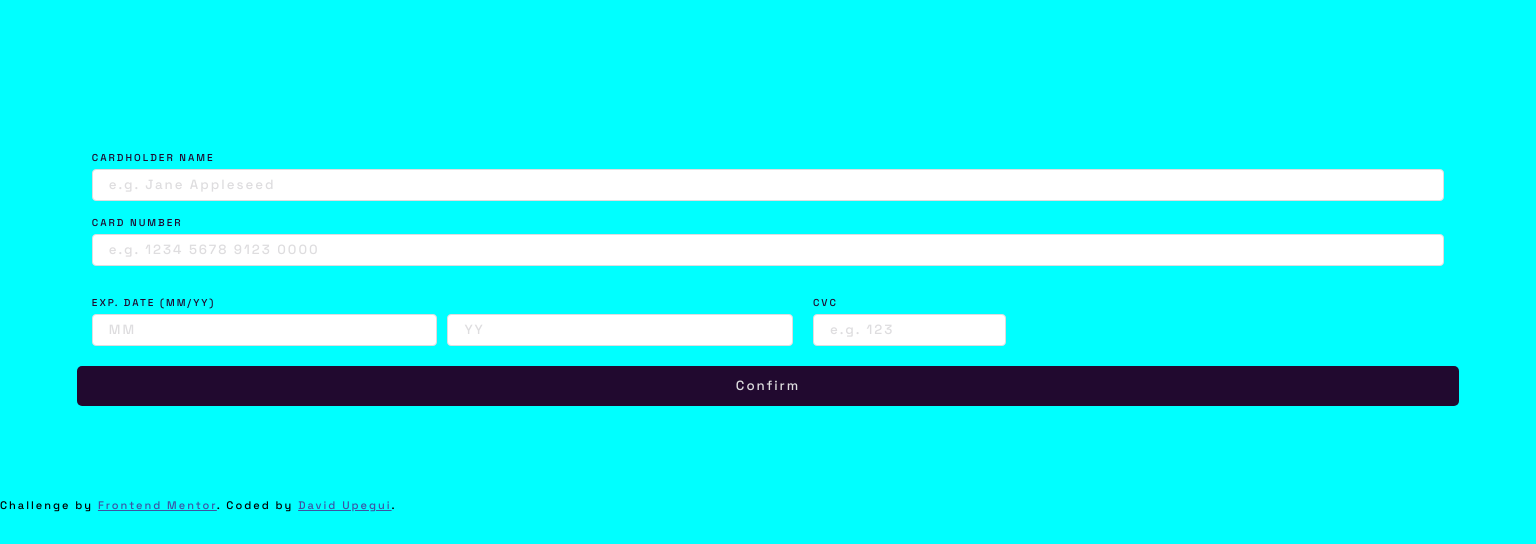
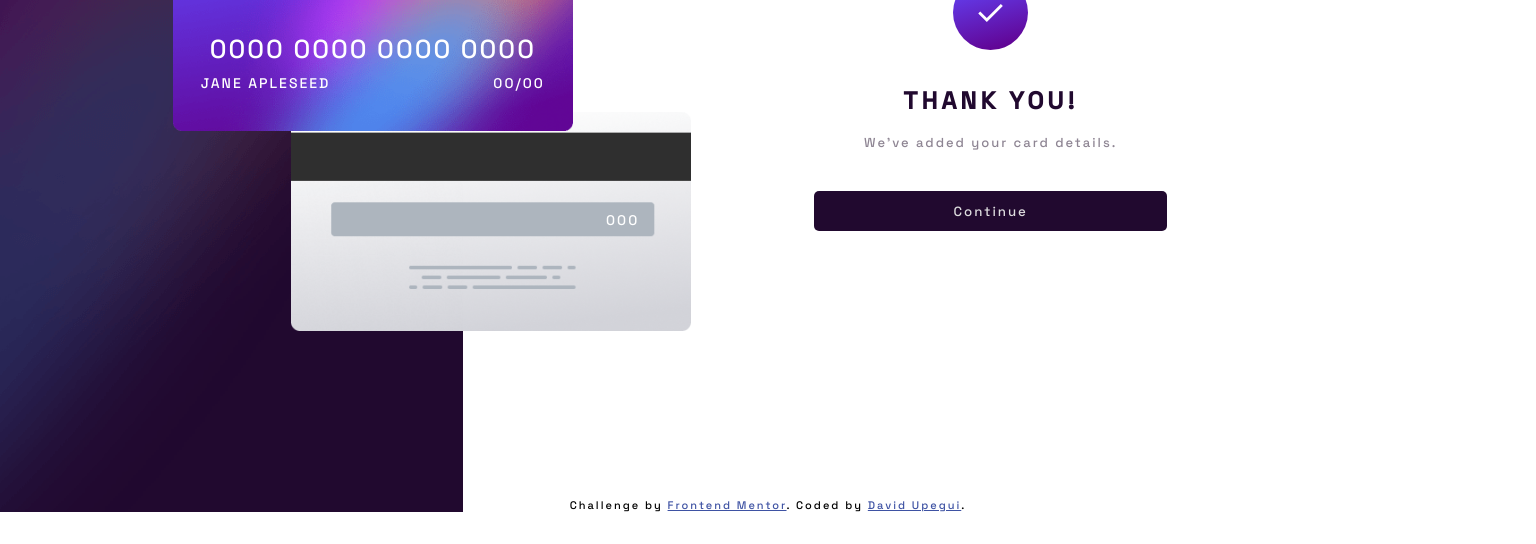
Before and after one commit to DavidUpegui/FEM---Interactive_card_details---HTML-CSS-JS, a plain HTML site: page index.html in a window 1536 px wide. Shown: the part 288-832 px from the top of the page. After the commit the page ends 800 px from the top, so only its background shows below. Drawn offline with Linux system fonts and the light colour scheme.

Commit message:
Added responsivity for 1440px screen.
All the classes as been modified (with the media query) for being
compatible with 1440px screen. There were made some small changes too:
- Refactoring the css class btn--confirm to btn--app in the styles.css
  file.
- Some ids have been added in index.html file.
- Some properties in the css file have been changed for the 375px screen
  due to better responsivity, currently, everythin is working fine.

```diff
--- a/css/styles.css
+++ b/css/styles.css
@@ -39,7 +39,7 @@ html, body{
 }
 .ccard__information{
     width: 100%;
-    padding: 15px;
+    padding: 7%;
     height: 100%;
     position: absolute;
     top: 0;
@@ -49,7 +49,7 @@ html, body{
     row-gap: 10px;
 }
 .ccard__logo{
-    width: 25%;
+    width: 23%;
     grid-column: 1/3;
 }
 .ccard__number{
@@ -72,7 +72,7 @@ html, body{
     font-size: 11px;
     position: absolute;
     top: 45%;
-    right: 10%;
+    right: 13%;
 }
 .form{
     margin-top: 10%;
@@ -121,7 +121,10 @@ html, body{
     background-color: grey;
     padding: 0.5rem 1rem;
 }
-.btn--confirm{
+.btn:hover{
+    cursor: pointer;
+}
+.btn--app{
     background-color: hsl(278, 68%, 11%);
     color: hsl(270, 3%, 87%);
     width: 100%;
@@ -132,10 +135,12 @@ html, body{
 .attribution{
     position: absolute;
     top: 100%;
-    transform: translateY(-100%);
+    left: 50%;
+    transform: translate(-50%,-100%);
 }
 .succes{
-    width: 80%;
+    width: 85%;
+    height: 350px;
     display: flex;
     flex-direction: column;
     align-items: center;
@@ -144,8 +149,8 @@ html, body{
     align-self: center;
 }
 .succes__picture{
-    margin: 10px;
-    width: 75px;
+    margin: 5%;
+    width: 90px;
 
 }
 .succes__img{
@@ -153,28 +158,86 @@ html, body{
     width: 100%;
 }
 .succes__title{
+    letter-spacing: 4px;
     color: hsl(278, 68%, 11%);
-    margin: 10px;
+    margin: 5%;
 }
 .succes__p{
     color: hsl(279, 6%, 55%);
     font-size: 13px;
-    margin: 10px;
+    margin-bottom: 10%;
 }
 .hide{
     display: none;
 }
 
-
-
-
-
-
-
 @media only screen and (min-width: 1440px){
-    html, body{
-        background-color: aqua;
+    html,body{
+        height: 100%;
+        width: 100%;
     }
-
-
+    .main{
+        height: 100%;
+        flex-direction: row;
+    }
+    .ccard-container{
+        position: relative;
+        height: 100%;
+        width: 45%;
+    }
+    .ccard-container__background{
+        background-image: url(../images/bg-main-desktop.png);
+        background-repeat: no-repeat;
+        height: 100%;
+        width: 67%;
+    }
+    .ccard{
+        width: 400px;
+    }
+    .ccard--front{
+        top: 200px;
+        left: 25%;
+    }
+    .ccard--back{
+        top: 50%;
+        right: 0;
+    }
+    .ccard__number{
+        font-size: 26px;
+    }
+    .ccard__name , .ccard__date , .ccard__cvc{
+        font-size: 14px;
+    }
+    .form{
+        margin-block: 0;
+        align-self: center;
+        width: 25%;
+        margin-left: 8%;
+    }
+    .form__section{
+        margin-bottom: 20px;
+    }
+    .form__label{
+        font-size: 13px;
+    }
+    .form__input{
+        font-size: 16px;
+    }
+    .form__section-group{
+        align-items: center;
+    }
+    .form__section--date{
+        width: 60%;
+    }
+    .form__input::placeholder{
+        font-size: 16px;
+    }
+    .succes{
+        margin-block: 0;
+        width: 23%;
+        margin-left:8%;
+    }
+    .succes__picture{
+        width: 75px;
+    }
 }
--- a/index.html
+++ b/index.html
@@ -25,45 +25,45 @@
         <img src="./images/bg-card-front.png" alt="" class="ccard__background">
         <div class="ccard__information">
           <img src="./images/card-logo.svg" alt="credit card logo" class=" ccard__logo">
-          <span class="ccard__number">0000 0000 0000 0000</span>
-          <span class="ccard__name">Jane Apleseed</span>
-          <span class="ccard__date">00/00</span>
+          <span class="ccard__number" id="txt-number">0000 0000 0000 0000</span>
+          <span class="ccard__name" id="txt-name">Jane Apleseed</span>
+          <span class="ccard__date" id="txt-date">00/00</span>
         </div>
       </div>
       <div class="ccard ccard--back">
         <img src="./images/bg-card-back.png" alt="" class="ccard__background">
-        <span class="ccard__cvc">000</span>
+        <span class="ccard__cvc" id="txt-cvc">000</span>
       </div>
     </section>
-    <form action="" class="form">
+    <form action="" class="form hide">
       <div class="form__section">
         <label for="name" class="form__label">CardHolder Name</label>
-        <input type="text" class="form__input" id="name" placeholder="e.g. Jane Appleseed">
+        <input type="text" class="form__input" id="inpt-name" placeholder="e.g. Jane Appleseed">
       </div>
       <div class="form__section">
         <label for="number" class="form__label">Card Number</label>
-        <input type="text" class="form__input" id="number" placeholder="e.g. 1234 5678 9123 0000">
+        <input type="text" class="form__input" id="inpt-number" placeholder="e.g. 1234 5678 9123 0000">
       </div>
       <div class="form__section-group">
         <div class="form__section form__section--date">
           <label for="month" class="form__label form__label--date">Exp. Date (MM/YY)</label>
-          <input type="text" class="form__input" id="month" placeholder="MM">
-          <input type="text" class="form__input" id="year" placeholder="YY">
+          <input type="text" class="form__input" id="inpt-month" placeholder="MM">
+          <input type="text" class="form__input" id="inpt-year" placeholder="YY">
         </div>
         <div class="form__section">
           <label for="cvc" class="form__label">CVC</label>
-          <input type="text" class="form__input" id="cvc" placeholder="e.g. 123">
+          <input type="text" class="form__input" id="inpt-cvc" placeholder="e.g. 123">
         </div>
       </div>
-      <input type="submit" class="btn btn--confirm" value="Confirm">
+      <input type="submit" class="btn btn--app" id="btn-confirm" value="Confirm">
     </form>
-    <section class="succes hide">
+    <section class="succes">
       <picture class="succes__picture">
         <img src="./images/icon-complete.svg" alt="Complete icon" class="succes__img">
       </picture>
       <h2 class="succes__title">THANK YOU!</h2>
       <p class="succes__p">We've added your card details.</p>
-      <button class="btn btn--confirm">Continue</button>
+      <button class="btn btn--app" id="btn-continue">Continue</button>
     </section>
   </main>
   <div class="attribution">
```
